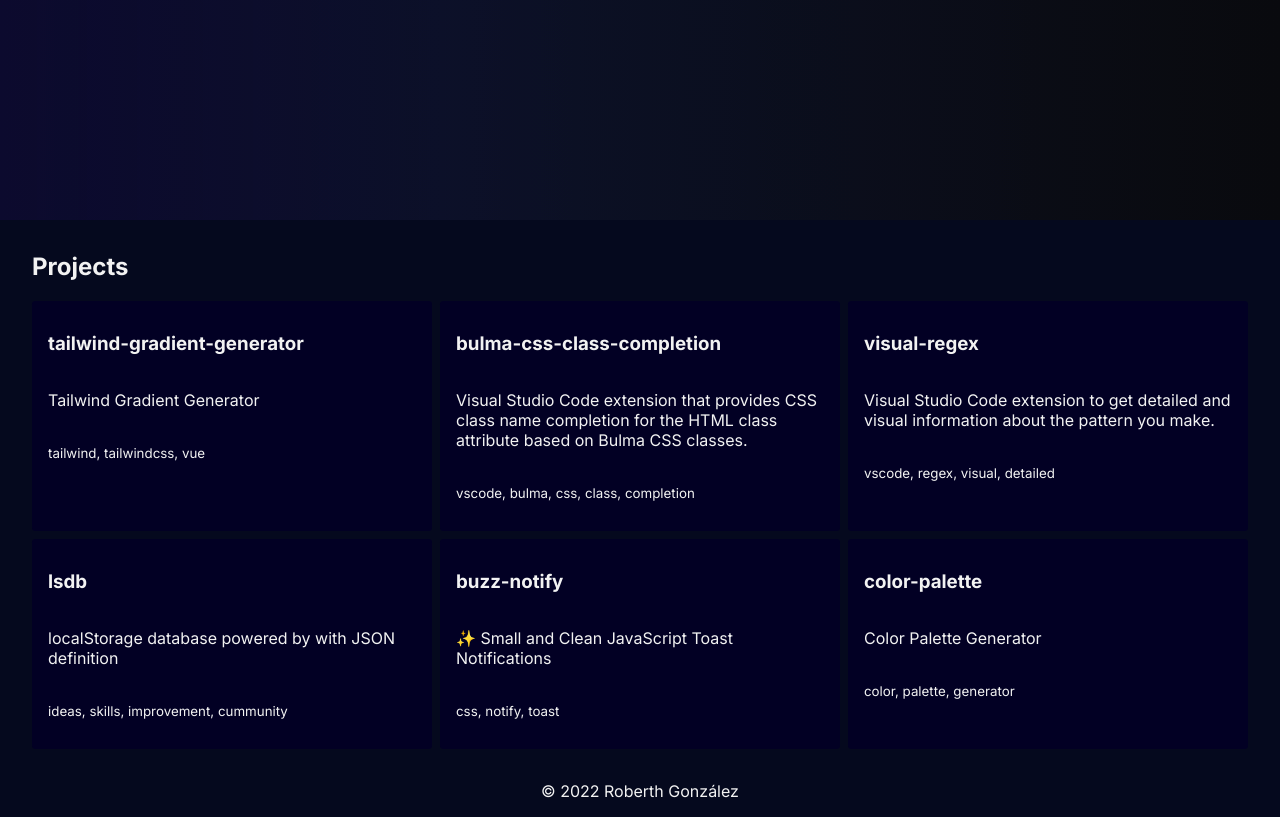
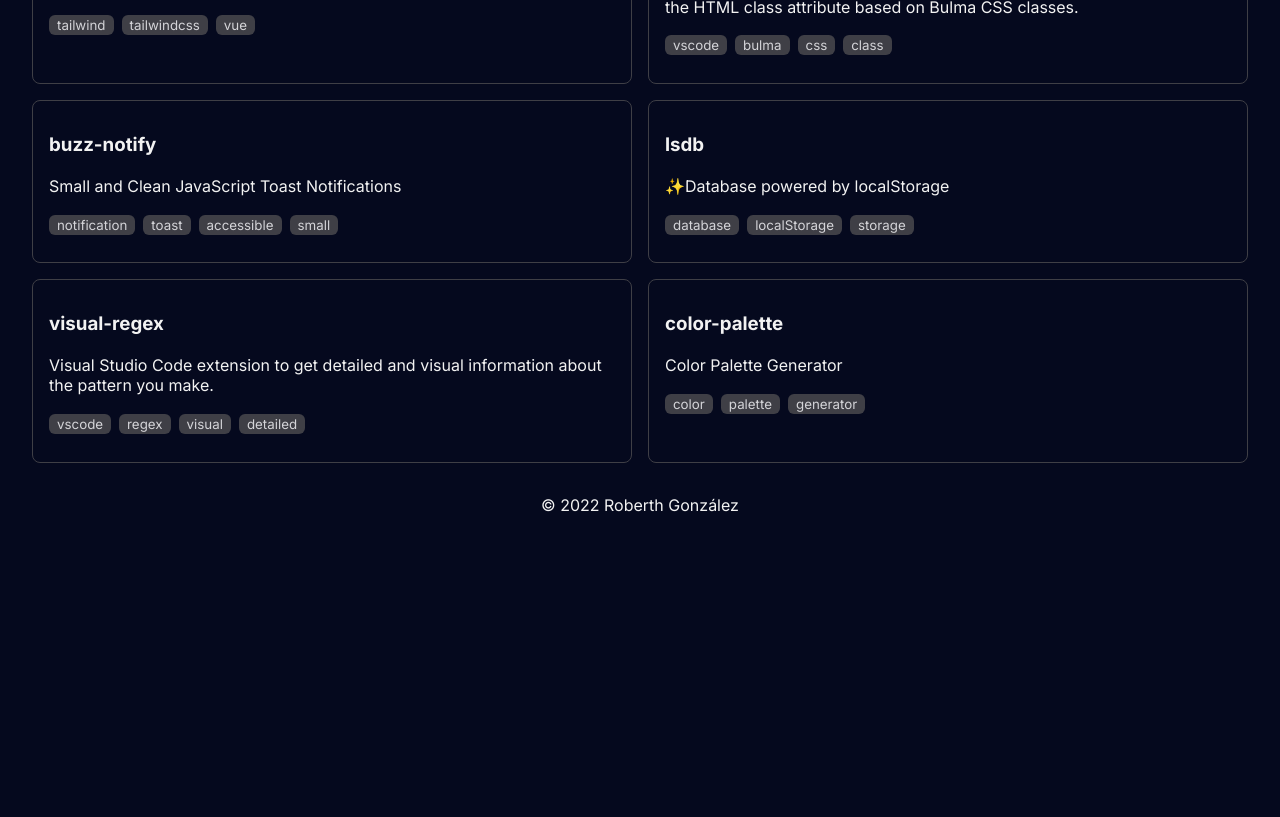
Before and after one commit to HolaSoyGonZzA/roberth.me, an Astro site: page / in a window 1280 px wide. Shown: the part 580-1397 px from the top of the page. After the commit the page ends 1111 px from the top, so only its background shows below. Built offline with nearby package versions, Linux system fonts and the light colour scheme; Astro itself is replaced by a stand-in of ours.

Commit message:
projects

```diff
--- /dev/null
+++ b/src/components/Card/Card.css
@@ -0,0 +1,29 @@
+.card {
+  color: var(--color);
+  padding: 0.8em 1em;
+  border-radius: 0.5rem;
+  border: 1px solid #3f3f46;
+  cursor: pointer;
+}
+
+.card a {
+  display: flex;
+  flex-direction: column;
+  color: var(--c-white);
+  text-decoration: none;
+}
+
+.card__description {
+    margin: 0.10rem 0;
+}
+
+.card__keywords small {
+  padding: 0.125rem 0.5rem;
+  border-radius: 0.375rem;
+  color: #d4d4d8;
+  background-color: #3f3f46;
+}
+
+.card__keywords small:not(:last-child) {
+  margin-right: 0.5rem;
+}
--- /dev/null
+++ b/src/components/Card/index.jsx
@@ -0,0 +1,17 @@
+import "./Card.css";
+
+export const Card = ({ name, description, keywords, url }) => {
+  return (
+    <div className="card">
+      <a href={url} target="_blank" rel="nofollow noopener noreferrer">
+        <h3 className="card__name">{name}</h3>
+        <p className="card__description">{description}</p>
+        <p className="card__keywords">
+          {keywords.map((keyword) => (
+            <small key={keyword}>{keyword}</small>
+          ))}
+        </p>
+      </a>
+    </div>
+  );
+};
--- a/src/pages/index.astro
+++ b/src/pages/index.astro
@@ -3,6 +3,50 @@
 import MainHead from "../components/MainHead.astro";
 import Nav from "../components/Nav.astro";
 import Footer from "../components/Footer.astro";
+
+import { Card } from "../components/Card";
+
+const projects = [
+  {
+    url: "https://tailwind-gradient-generator.vercel.app/",
+    name: "tailwind-gradient-generator ",
+    description: "Tailwind Gradient Generator",
+    keywords: ["tailwind", "tailwindcss", "vue"],
+  },
+  {
+    url: "https://marketplace.visualstudio.com/items?itemName=reliutg.bulma-css-class-completion",
+    name: "bulma-css-class-completion ",
+    description:
+      "Visual Studio Code extension that provides CSS class name completion for the HTML class attribute based on Bulma CSS classes.",
+    keywords: ["vscode", "bulma", "css", "class"],
+  },
+  {
+    url: "https://github.com/rxb3rth/buzz-notify",
+    name: "buzz-notify",
+    description: "Small and Clean JavaScript Toast Notifications",
+    keywords: ["notification", "toast", "accessible", "small"],
+  },
+  {
+    url: "https://github.com/rxb3rth/lsdb",
+    name: "lsdb",
+    description: "✨Database powered by localStorage",
+    keywords: ["database", "localStorage", "storage"],
+  },
+
+  {
+    url: "https://marketplace.visualstudio.com/items?itemName=reliutg.visual-regex",
+    name: "visual-regex",
+    description:
+      "Visual Studio Code extension to get detailed and visual information about the pattern you make.",
+    keywords: ["vscode", "regex", "visual", "detailed"],
+  },
+  {
+    url: "https://color-palette-vert.vercel.app/",
+    name: "color-palette",
+    description: "Color Palette Generator",
+    keywords: ["color", "palette", "generator"],
+  },
+];
 ---
 
 <html lang="en">
@@ -20,7 +64,7 @@ import Footer from "../components/Footer.astro";
       .hero {
         position: relative;
         overflow: hidden;
-        height: calc(100vh - 76px);
+        height: calc(50vh - 76px);
       }
 
       .subtitle {
@@ -115,26 +159,16 @@ import Footer from "../components/Footer.astro";
       }
 
       .list {
+        --min-w: 300px;
         display: grid;
-        grid-gap: 0.5rem;
-        gap: 0.5rem;
-        grid-template-columns: repeat(auto-fit, minmax(300px, 1fr));
+        gap: 1rem;
+        grid-template-columns: repeat(auto-fit, minmax(var(--min-w), 1fr));
       }
 
-      .card {
-        color: var(--color);
-        padding: 0.8em 1em;
-        border-radius: 0.2em;
-        background-color: rgba(2, 0, 36, 1);
-        cursor: pointer;
-        transition: background-color 0.2s ease;
-      }
-
-      .card a {
-        display: flex;
-        flex-direction: column;
-        color: var(--c-white);
-        text-decoration: none;
+      @media (min-width: 576px) {
+        .list {
+          --min-w: 440px;
+        }
       }
     </style>
   </head>
@@ -175,91 +209,16 @@ import Footer from "../components/Footer.astro";
       <section>
         <h2>Projects</h2>
         <div class="list">
-          <div class="card">
-            <a
-              href="https://github.com/rxb3rth/tailwind-gradient-generator"
-              target="_blank"
-              rel="nofollow noopener noreferrer"
-              ><h3 class="card__name">tailwind-gradient-generator</h3><p
-                class="card__description"
-              >
-                Tailwind Gradient Generator
-              </p><p class="card__keywords">
-                <small>tailwind, tailwindcss, vue</small>
-              </p>
-            </a>
-          </div>
-          <div class="card">
-            <a
-              href="https://marketplace.visualstudio.com/items?itemName=reliutg.bulma-css-class-completion"
-              target="_blank"
-              rel="nofollow noopener noreferrer"
-              ><h3 class="card__name">bulma-css-class-completion</h3><p
-                class="card__description"
-              >
-                Visual Studio Code extension that provides CSS class name
-                completion for the HTML class attribute based on Bulma CSS
-                classes.
-              </p><p class="card__keywords">
-                <small>vscode, bulma, css, class, completion</small>
-              </p>
-            </a>
-          </div>
-          <div class="card">
-            <a
-              href="https://marketplace.visualstudio.com/items?itemName=reliutg.visual-regex"
-              target="_blank"
-              rel="nofollow noopener noreferrer"
-              ><h3 class="card__name">visual-regex</h3><p
-                class="card__description"
-              >
-                Visual Studio Code extension to get detailed and visual
-                information about the pattern you make.
-              </p><p class="card__keywords">
-                <small>vscode, regex, visual, detailed</small>
-              </p>
-            </a>
-          </div>
-          <div class="card">
-            <a
-              href="https://github.com/rxb3rth/lsdb"
-              target="_blank"
-              rel="nofollow noopener noreferrer"
-              ><h3 class="card__name">lsdb</h3><p class="card__description">
-                localStorage database powered by with JSON definition
-              </p><p class="card__keywords">
-                <small>ideas, skills, improvement, cummunity</small>
-              </p>
-            </a>
-          </div>
-          <div class="card">
-            <a
-              href="https://github.com/rxb3rth/buzz-notify"
-              target="_blank"
-              rel="nofollow noopener noreferrer"
-              ><h3 class="card__name">buzz-notify</h3><p
-                class="card__description"
-              >
-                ✨ Small and Clean JavaScript Toast Notifications
-              </p><p class="card__keywords">
-                <small>css, notify, toast</small>
-              </p>
-            </a>
-          </div>
-          <div class="card">
-            <a
-              href="https://github.com/rxb3rth/color-palette"
-              target="_blank"
-              rel="nofollow noopener noreferrer"
-              ><h3 class="card__name">color-palette</h3><p
-                class="card__description"
-              >
-                Color Palette Generator
-              </p><p class="card__keywords">
-                <small>color, palette, generator</small>
-              </p>
-            </a>
-          </div>
+          {
+            projects.map((project) => (
+              <Card
+                url={project.url}
+                name={project.name}
+                description={project.description}
+                keywords={project.keywords}
+              />
+            ))
+          }
         </div>
       </section>
     </main>
--- a/src/styles/global.css
+++ b/src/styles/global.css
@@ -18,7 +18,7 @@ body {
 }
 
 * {
-  box-sizing: content-box;
+  box-sizing: border-box;
 }
 
 img {
```
Also changed, not shown: src/components/Card.astro (deleted).
